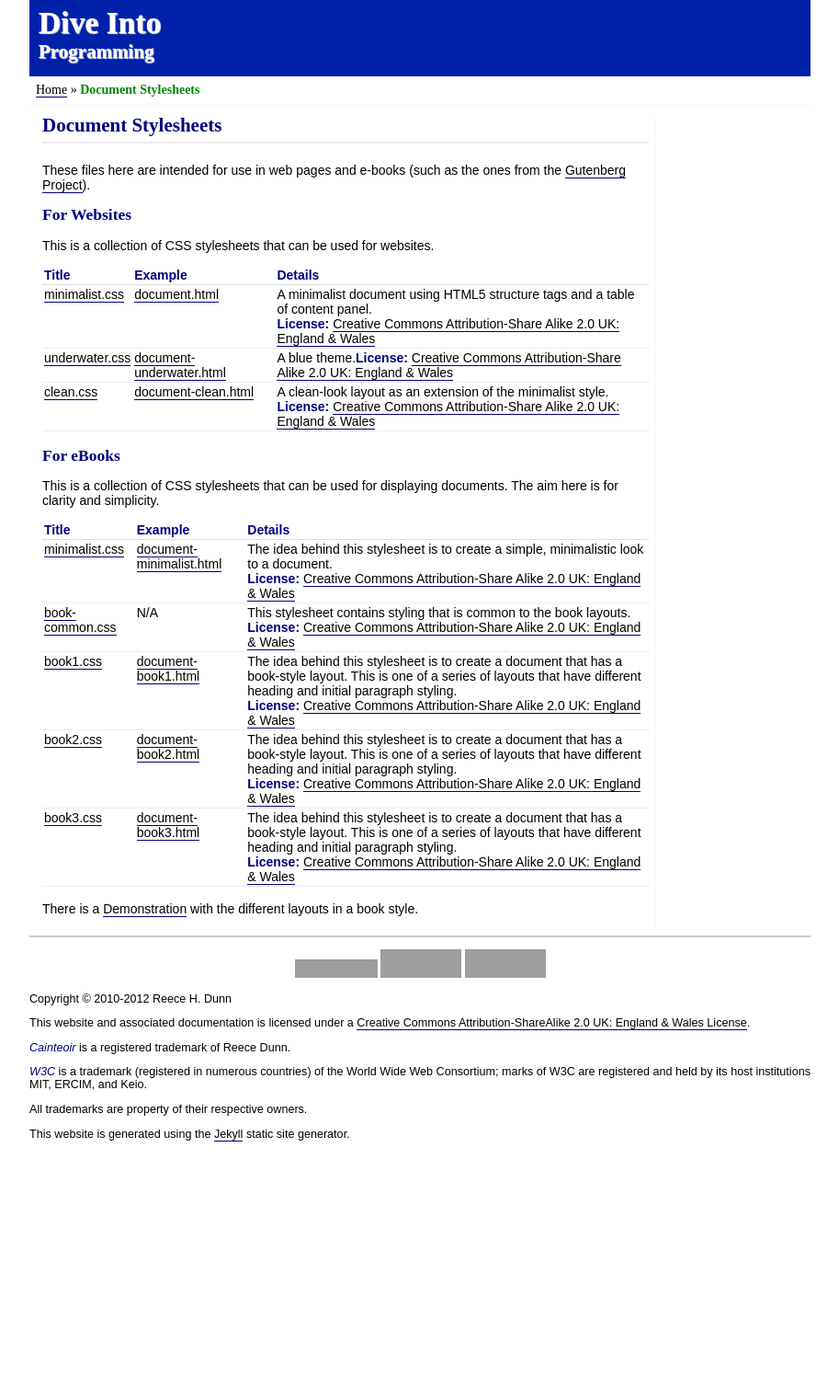
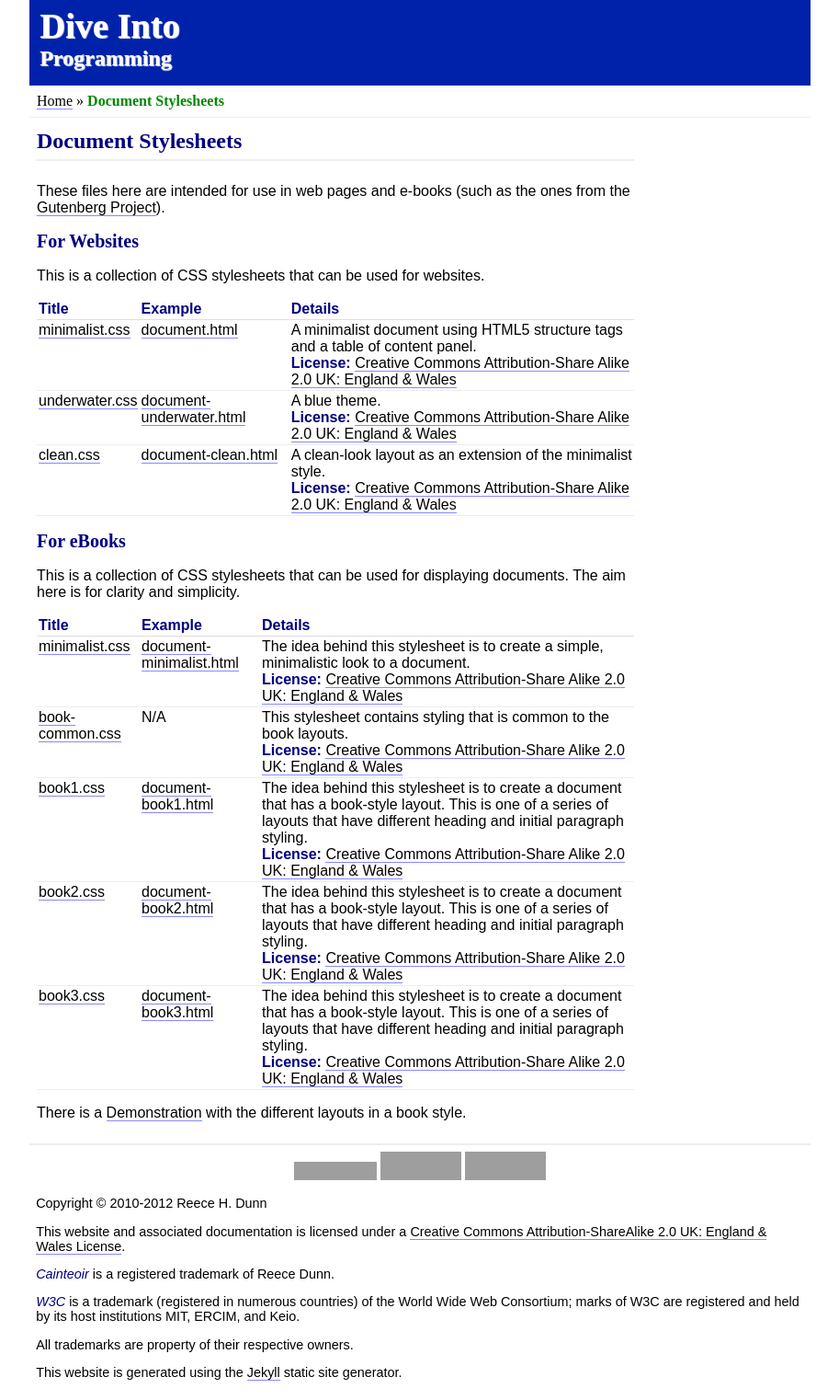
Before and after one commit to rhdunn/web-documents, a Jekyll site: the page built from index.html, in a window 1280 px wide. Shown: the whole page at 92% size, without its empty margins (183-1096 px from the left). Built offline with Jekyll 4.4.1, drawn with Linux system fonts in a browser that asks for light colours; before the commit the page ends 1252 px from its top, so only the background shows below that; grey boxes are pictures that could not be loaded.

Commit message:
clean.css: simplify and support different widths (e.g. for mobile devices)

```diff
--- a/css/clean.css
+++ b/css/clean.css
@@ -12,25 +12,36 @@
 
 body
 {
-	width: 850px;
 	margin: 0 auto;
-	font-size: 14px;
 }
 
-code, pre
+@media screen and (min-width: 870px)
 {
-	font-size: 0.9em;
+	body
+	{
+		width: 850px;
+	}
 }
+
+/* fonts */
 
 .sans,  body
 {
-	font-family: Liberation Sans, Sans;
+	font-family: "Liberation Sans", sans-serif;
 }
 
-.serif, div.logo, table.info tr th, table.info tr.more, div.more, div.download, body > nav, div.nav, h1, h2, h3, h4, h5, h6
+.serif,
+div.logo,
+table.info tr th,
+table.info tr.more, div.more,
+div.download,
+body > nav, div.nav,
+h1, h2, h3, h4, h5, h6
 {
-	font-family: "Liberation Serif", Serif;
+	font-family: "Liberation Serif", serif;
 }
+
+/* header */
 
 body > div.header, body > header
 {
@@ -49,9 +60,11 @@
 	padding: 0.2em 0.25em 0.5em 0.25em;
 }
 
+/* navigation - top breadcrumb bar */
+
 body > nav, div.nav
 {
-	border-bottom: 1px solid #f8f8f8;
+	border-bottom: 1px solid #eee;
 	padding: 0.5em;
 	margin-bottom: 0.5em;
 }
@@ -62,181 +75,106 @@
 	color: #008800;
 }
 
-body > div.article
-{
-	margin: 0.25em 0.5em 0.5em 0.5em;
-	padding: 0 0.5em;
-	float: left;
-	width: 660px;
-	border-right: 1px solid #f8f8f8;
-}
+/* navigation - sidepane */
 
 div.sidepane
 {
-	padding: 0 0.25em 0.5em 0.5em;
+	padding: 0 0.25em;
 	font-size: 0.9em;
-	width: 150px;
-	float: right;
 }
 
 div.sidepane > ol
 {
-	padding: 0 0.25em 0.5em 0.5em;
+	padding: 0;
+	margin: 0;
 }
 
-ol.toc ol, div.sidepane ol
+div.sidepane ol li
 {
-	margin-bottom: 0;
-}
-
-ol.toc li, div.sidepane ol li
-{
-	margin: 0.75em;
+	margin: 0.75em 0.75em 0.75em 0.25em;
 	list-style: none;
 }
 
-ol.toc li:first-child, div.sidepane ol li:first-child
+div.sidepane ol li:first-child
 {
 	margin-top: 0;
 	list-style: none;
 }
 
+@media screen and (min-width: 850px)
+{
+	div.sidepane
+	{
+		float: right;
+		width: 150px;
+	}
+
+	body > div.article
+	{
+		float: left;
+		width: 650px;
+	}
+}
+
+/* article - main content */
+
+body > div.article
+{
+	margin: 0.25em 0.5em 0.5em 0.5em;
+}
+
+/* footer */
+
 body > div.footer, body > footer
 {
-	border-top: 2px solid #CCC;
-	padding-top: 1em;
+	border-top: 2px solid #eee;
+	padding: 0.5em;
 	clear: both;
 	font-size: 0.9em;
 }
 
-blockquote, .memberdoc
+/* headings */
+
+h1
 {
-	margin-left:  3em;
-	margin-right: 3em;
+	text-align: left;
+	font-size: 1.5em;
+	border-bottom: 2px solid #eee;
+	padding-bottom: 0.25em;
+	margin-bottom: 1em;
 }
 
-blockquote
+h2
 {
-	border-left: 2px solid #CCC;
-	padding-left: 1em;
+	font-size: 1.25em;
+	border-bottom: 0;
 }
 
-p.post-date
+/* screenshot images */
+
+img.screenshot
 {
-	float: right;
-	padding-top: 0.5em;
+	max-width: 100%;
+	height: auto;
+	width: auto;
 }
 
-table
+@media screen and (min-width: 800px)
 {
-	border-spacing: 0;
+	img.screenshot
+	{
+		float: left;
+		margin-right: 0.5em;
+		margin-bottom: 1em;
+	}
+
+	p.flush
+	{
+		clear: both;
+	}
 }
 
-.inprogress, .success, .na, .failure
-{
-	font-weight: bold;
-	text-align: center;
-	vertical-align: middle;
-	padding: 0.5em;
-}
-
-.na         { background-color: #e0eeee; color: black; }
-.inprogress { background-color: #ffe544; color: black; }
-.success    { background-color: #caff70; color: black; }
-.failure    { background-color: #ff6020; color: black; }
-
-a
-{
-	border-bottom: solid 1px navy;
-}
-
-a:hover
-{
-	border-bottom: solid 2px navy;
-}
-
-ul.columns3
-{
-	list-style-type: none;
-	margin: 0;
-	padding: 0;
-}
-
-ul.columns3 li
-{
-	margin: 0 0 1em 0;
-	padding: 0;
-	float: left;
-	width: 31%;
-}
-
-ul.columns3 li p
-{
-	padding: 0.5em;
-}
-
-ul.columns3 li:nth-child(2) p
-{
-	border-left: 1px solid #DDD;
-	border-right: 1px solid #DDD;
-}
-
-ul.columns3 h4
-{
-	margin-bottom: 0.5em;
-	margin-top: 0;
-	padding-left: 0.5em;
-	font-size: 1.5em;
-	color: blue;
-	font-variant: small-caps;
-}
-
-ul.left_right li.left
-{
-	float: left;
-}
-
-ul.left_right li.right
-{
-	float: right;
-}
-
-div.more
-{
-	text-align: right;
-	padding-right: 0.5em;
-}
-
-div.more a
-{
-	color: navy;
-	font-weight: bold;
-	font-variant: small-caps;
-	border: 0px;
-}
-
-table.content td > div
-{
-	padding: 0.5em;
-}
-
-div.description
-{
-	float: left;
-}
-
-div.description > strong
-{
-	display: block;
-	font-family: Cambria, Liberation Serif, Bitstream Vera Serif, Georgia, Times, Times New Roman, Serif;
-	font-size: 1.2em;
-}
-
-div.description > em
-{
-	display: block;
-	margin-bottom: 1em;
-}
+/* download button */
 
 div.download
 {
@@ -260,23 +198,104 @@
 	background-color: #0088EE;
 }
 
-h1
+/* 3-column layout */
+
+ul.columns3
 {
-	text-align: left;
+	list-style-type: none;
+	margin: 0;
+	padding: 0;
+}
+
+ul.columns3 li
+{
+	margin: 0 0 1em 0;
+	padding: 0;
+}
+
+ul.columns3 h4
+{
+	margin-bottom: 0.5em;
+	margin-top: 0;
 	font-size: 1.5em;
-	border-bottom: 2px solid #EEE;
-	padding-bottom: 0.25em;
+	color: blue;
+	font-variant: small-caps;
+}
+
+@media screen and (min-width: 800px)
+{
+	ul.columns3 li
+	{
+		float: left;
+		width: 31%;
+	}
+
+	ul.columns3 li p
+	{
+		padding-left:  0.5em;
+		padding-right: 0.5em;
+	}
+
+	ul.columns3 li:nth-child(2) p
+	{
+		border-left:  1px solid #eee;
+		border-right: 1px solid #eee;
+	}
+
+	ul.columns3 h4
+	{
+		padding-left: 0.4em;
+	}
+}
+
+/* read more links */
+
+div.more
+{
+	text-align: right;
+	padding-right: 0.5em;
 	margin-bottom: 1em;
 }
 
-h2
+div.more a
 {
-	font-size: 1.25em;
-	border-bottom: 0;
+	color: navy;
+	font-weight: bold;
+	font-variant: small-caps;
+	border: 0px;
 }
 
-a[property="dc:title"]
+/* blog posts */
+
+p.post-date
 {
-	color: navy;
-	font-style: italic;
+	float: right;
+	padding-top: 0.5em;
 }
+
+/* support status */
+
+table
+{
+	border-spacing: 0;
+}
+
+.inprogress, .success, .na, .failure
+{
+	font-weight: bold;
+	text-align: center;
+	vertical-align: middle;
+	padding: 0.5em;
+}
+
+.na         { background-color: #e0eeee; color: black; }
+.inprogress { background-color: #ffe544; color: black; }
+.success    { background-color: #caff70; color: black; }
+.failure    { background-color: #ff6020; color: black; }
+
+/* misc. elements */
+
+code, pre
+{
+	font-size: 0.9em;
+}
```
